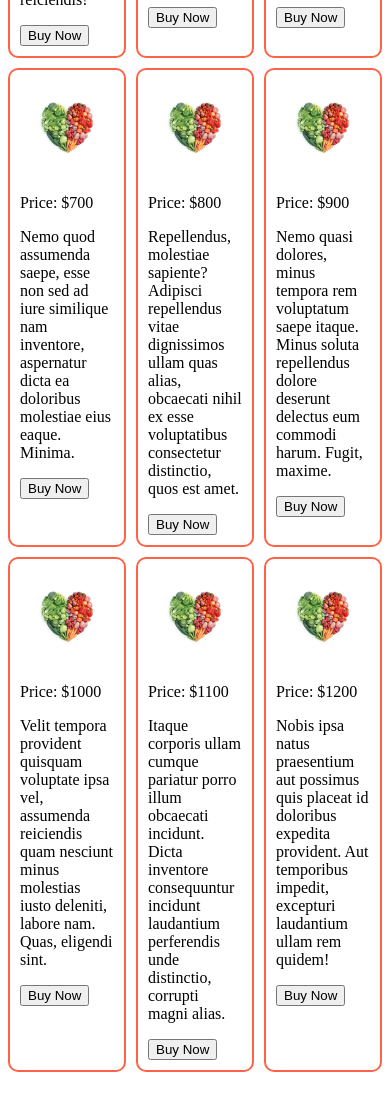
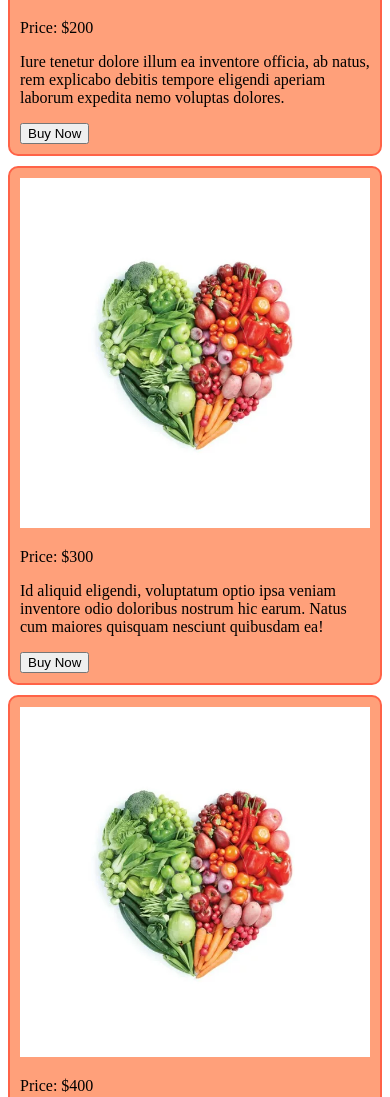
Before and after one commit to Mohammed-Masum-Billah/Responsive-layout, a plain HTML site: page index.html in a window 390 px wide. Shown: the part 900-1997 px from the top of the page. Drawn offline with Linux system fonts and the light colour scheme.

Commit message:
Practiecing media Quaery

```diff
--- a/Style/style.css
+++ b/Style/style.css
@@ -12,3 +12,33 @@
 .food img{
     width: 100%;
 }
+button:hover{
+    background-color: rgba(71, 67, 67, 0.863);
+    border: 2px solid #000;
+    padding: 5px;
+    display: flex;
+    justify-content: center;
+    align-items: center;
+}
+
+/* Small devices like Mobile */
+
+@media screen and (max-width:576px) {
+    .container{
+        grid-template-columns: repeat(1,1fr);
+    }
+    .food{
+        background-color: lightsalmon;
+    }
+}
+
+/* Medium Device like tablet */
+
+@media screen and (min-width:577px) and (max-width:992px) {
+    .container{
+        grid-template-columns: repeat(2, 1fr);
+    }
+    .food{
+        background-color: burlywood;
+    }
+}
--- a/index.html
+++ b/index.html
@@ -12,73 +12,75 @@
             <img src="images/food.webp" alt="Healthy food">
             <p>Price: $100</p>
             <p>Lorem ipsum dolor sit amet, consectetur adipisicing elit. Amet nulla, voluptatibus ipsum consectetur quae quasi laudantium laboriosam alias optio quas.</p>
-            <button>Buy Now</button>
+            <div class="button">
+                <button>Buy Now</button>
+            </div>
         </div>
         <div class="food">
             <img src="images/food.webp" alt="Healthy food">
             <p>Price: $200</p>
             <p>Iure tenetur dolore illum ea inventore officia, ab natus, rem explicabo debitis tempore eligendi aperiam laborum expedita nemo voluptas dolores.</p>
-            <button>Buy Now</button>
+            <button class="button">Buy Now</button>
         </div>
         <div class="food">
             <img src="images/food.webp" alt="Healthy food">
             <p>Price: $300</p>
             <p>Id aliquid eligendi, voluptatum optio ipsa veniam inventore odio doloribus nostrum hic earum. Natus cum maiores quisquam nesciunt quibusdam ea!</p>
-            <button>Buy Now</button>
+            <button class="button">Buy Now</button>
         </div>
         <div class="food">
             <img src="images/food.webp" alt="Healthy food">
             <p>Price: $400</p>
             <p>Velit dolorum possimus porro explicabo officia blanditiis doloribus eius, in soluta vel rerum voluptas animi nam sequi aspernatur voluptatem reiciendis!</p>
-            <button>Buy Now</button>
+            <button class="button">Buy Now</button>
         </div>
         <div class="food">
             <img src="images/food.webp" alt="Healthy food">
             <p>Price: $500</p>
             <p>Eos illum dicta tempora esse ut deleniti, sint enim explicabo, voluptas cupiditate deserunt vero distinctio voluptates soluta ducimus a veritatis.</p>
-            <button>Buy Now</button>
+            <button class="button">Buy Now</button>
         </div>
         <div class="food">
             <img src="images/food.webp" alt="Healthy food">
             <p>Price: $600</p>
             <p>Quisquam soluta, accusamus tempora libero cumque reprehenderit illum a fuga alias, ducimus vel cum, saepe magnam? Neque quaerat magni asperiores!</p>
-            <button>Buy Now</button>
+            <button class="button">Buy Now</button>
         </div>
         <div class="food">
             <img src="images/food.webp" alt="Healthy food">
             <p>Price: $700</p>
             <p>Nemo quod assumenda saepe, esse non sed ad iure similique nam inventore, aspernatur dicta ea doloribus molestiae eius eaque. Minima.</p>
-            <button>Buy Now</button>
+            <button class="button">Buy Now</button>
         </div>
         <div class="food">
             <img src="images/food.webp" alt="Healthy food">
             <p>Price: $800</p>
             <p>Repellendus, molestiae sapiente? Adipisci repellendus vitae dignissimos ullam quas alias, obcaecati nihil ex esse voluptatibus consectetur distinctio, quos est amet.</p>
-            <button>Buy Now</button>
+            <button class="button">Buy Now</button>
         </div>
         <div class="food">
             <img src="images/food.webp" alt="Healthy food">
             <p>Price: $900</p>
             <p>Nemo quasi dolores, minus tempora rem voluptatum saepe itaque. Minus soluta repellendus dolore deserunt delectus eum commodi harum. Fugit, maxime.</p>
-            <button>Buy Now</button>
+            <button class="button">Buy Now</button>
         </div>
         <div class="food">
             <img src="images/food.webp" alt="Healthy food">
             <p>Price: $1000</p>
             <p>Velit tempora provident quisquam voluptate ipsa vel, assumenda reiciendis quam nesciunt minus molestias iusto deleniti, labore nam. Quas, eligendi sint.</p>
-            <button>Buy Now</button>
+            <button class="button">Buy Now</button>
         </div>
         <div class="food">
             <img src="images/food.webp" alt="Healthy food">
             <p>Price: $1100</p>
             <p>Itaque corporis ullam cumque pariatur porro illum obcaecati incidunt. Dicta inventore consequuntur incidunt laudantium perferendis unde distinctio, corrupti magni alias.</p>
-            <button>Buy Now</button>
+            <button class="button">Buy Now</button>
         </div>
         <div class="food">
             <img src="images/food.webp" alt="Healthy food">
             <p>Price: $1200</p>
             <p>Nobis ipsa natus praesentium aut possimus quis placeat id doloribus expedita provident. Aut temporibus impedit, excepturi laudantium ullam rem quidem!</p>
-            <button>Buy Now</button>
+            <button class="button">Buy Now</button>
         </div>
     </div>
 </body>
```
